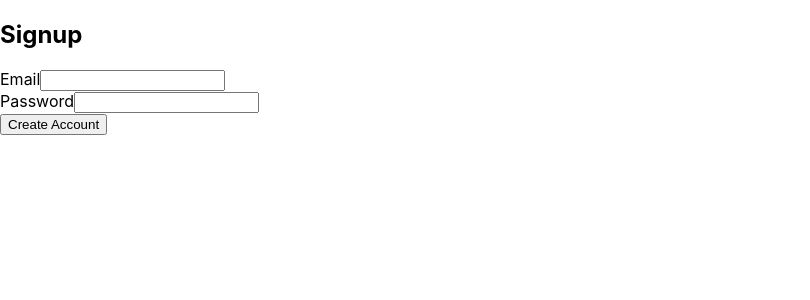
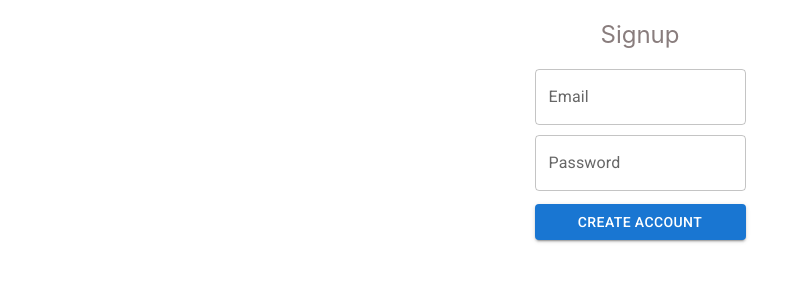
Before and after one commit to avivkal/ProjectsManager, a React (Create React App) app: page /signup in a window 1280 px wide. Shown: the top 300 px of the page, without its empty margins (0-810 px from the left). Built offline with nearby package versions, Linux system fonts and the light colour scheme; what aws-amplify would draw is missing.

Commit message:
feat (files): styling

```diff
--- a/package.json
+++ b/package.json
@@ -4,6 +4,10 @@
   "private": true,
   "dependencies": {
     "@aws-amplify/ui-react": "^5.3.1",
+    "@emotion/react": "^11.11.1",
+    "@emotion/styled": "^11.11.0",
+    "@fontsource/roboto": "^5.0.8",
+    "@mui/material": "^5.14.13",
     "@testing-library/jest-dom": "^5.17.0",
     "@testing-library/react": "^13.4.0",
     "@testing-library/user-event": "^13.5.0",
--- a/public/index.html
+++ b/public/index.html
@@ -24,7 +24,7 @@
       work correctly both with client-side routing and a non-root public URL.
       Learn how to configure a non-root public URL by running `npm run build`.
     -->
-    <title>React App</title>
+    <title>Volunteer Webapp</title>
   </head>
   <body>
     <noscript>You need to enable JavaScript to run this app.</noscript>
--- a/src/Screens/ConfirmSignup/ConfirmSignup.tsx
+++ b/src/Screens/ConfirmSignup/ConfirmSignup.tsx
@@ -6,6 +6,7 @@ import { toast } from 'react-toastify';
 import axios from '../../axiosConfig';
 import { StatusCodesResponse, errorStatusCodes } from '../../utils/statusCodes';
 import Loader from "react-spinners/BeatLoader";
+import Button from '@mui/material/Button';
 
 const VALID_VERIFICATION_CODE_LENGTH = 6;
 
@@ -52,14 +53,22 @@ const ConfirmSignup = () => {
     const isVerifyButtonDisabled = verificationCode.length !== VALID_VERIFICATION_CODE_LENGTH || isLoading;
 
     return (
-        <div>
-            <label htmlFor="verificationCode">Verification Code:</label>
+        <div style={{
+            display: 'flex',
+            flexDirection: 'column',
+            alignItems: 'center',
+            marginTop: '30px'
+        }}>
+            <h2 style={{ color: '#897d7d', fontWeight: 400 }}>Verification Code</h2>
             <ReactCodeInput
-            loading={isLoading}
+                loading={isLoading}
                 onChange={handleVerificationCodeChange}
             />
 
-            <button disabled={isVerifyButtonDisabled} onClick={verifyCode}>Verify</button>
+            <Button
+                style={{ marginTop: '13px' }}
+                disabled={isVerifyButtonDisabled} onClick={verifyCode}
+                variant="contained">Verify</Button>
 
         </div>
     );
--- a/src/Screens/Login/Login.tsx
+++ b/src/Screens/Login/Login.tsx
@@ -4,6 +4,8 @@ import { useNavigate } from 'react-router-dom';
 import axios from '../../axiosConfig';
 import { StatusCodesResponse, errorStatusCodes } from '../../utils/statusCodes';
 import { toast } from 'react-toastify';
+import Button from '@mui/material/Button';
+import TextField from '@mui/material/TextField';
 
 
 const Login = () => { // ! loader
@@ -44,34 +46,34 @@ const Login = () => { // ! loader
     };
 
     return (
-        <div>
-            <h2>Sign In</h2>
-            <div>
-                <div>
-                    <label htmlFor="email">Email</label>
-                    <input
+        <div style={{ display: 'flex', alignItems: 'center', flexDirection: 'column' }}>
+            <h2 style={{ color: '#897d7d', fontWeight: 400 }}>Sign In</h2>
+
+            <div style={{ display: 'flex', flexDirection: 'column' }}>
+                <TextField
                     type="email"
                     id="email"
                     name="email"
                     value={email}
                     onChange={handleEmailChange}
-                        required
-                    />
-                </div>
-                <div>
-                    <label htmlFor="password">Password</label>
-                    <input
+                    label="Email"
+                    variant="outlined" />
+
+                <TextField
+                    style={{ marginTop: '10px' }}
                     type="text"
                     id="password"
                     name="password"
                     value={password}
                     onChange={handlePassswordChange}
-                        required
-                    />
-                </div>
-                <div>
-                    <button onClick={signIn}>Sign In</button>
-                </div>
+                    label="Password"
+                    variant="outlined" />
+
+                <Button
+                    style={{ marginTop: '13px' }}
+                    onClick={signIn}
+                    variant="contained">Sign In</Button>
+
             </div>
         </div>
     );
--- a/src/Screens/Signup/Signup.tsx
+++ b/src/Screens/Signup/Signup.tsx
@@ -4,6 +4,8 @@ import { useNavigate } from 'react-router-dom';
 import { toast } from 'react-toastify';
 import axios from '../../axiosConfig';
 import { StatusCodesResponse, errorStatusCodes } from '../../utils/statusCodes';
+import Button from '@mui/material/Button';
+import TextField from '@mui/material/TextField';
 
 
 const Signup = () => { // ! loader
@@ -55,35 +57,38 @@ const Signup = () => { // ! loader
         }
     };
 
+    console.log(email)
+
     return (
-        <div>
-            <h2>Signup</h2>
-            <div>
-                <div>
-                    <label htmlFor="email">Email</label>
-                    <input
+        <div style={{ display: 'flex', alignItems: 'center', flexDirection: 'column' }}>
+            <h2 style={{ color: '#897d7d', fontWeight: 400 }}>Signup</h2>
+
+            <div style={{ display: 'flex', flexDirection: 'column' }}>
+
+                <TextField
                     type="email"
                     id="email"
                     name="email"
                     value={email}
                     onChange={handleEmailChange}
-                        required
-                    />
-                </div>
-                <div>
-                    <label htmlFor="password">Password</label>
-                    <input
+                    label="Email"
+                    variant="outlined" />
+
+                <TextField
+                    style={{ marginTop: '10px' }}
                     type="text"
                     id="password"
                     name="password"
                     value={password}
                     onChange={handlePassswordChange}
-                        required
-                    />
-                </div>
-                <div>
-                    <button onClick={createAccount}>Create Account</button>
-                </div>
+                    label="Password"
+                    variant="outlined" />
+
+                <Button
+                    style={{ marginTop: '13px' }}
+                    onClick={createAccount}
+                    variant="contained">Create Account</Button>
+
             </div>
         </div>
     );
--- a/src/index.tsx
+++ b/src/index.tsx
@@ -4,6 +4,10 @@ import './index.css';
 import App from './App';
 import 'react-toastify/dist/ReactToastify.css';
 import { ToastContainer } from 'react-toastify';
+import '@fontsource/roboto/300.css';
+import '@fontsource/roboto/400.css';
+import '@fontsource/roboto/500.css';
+import '@fontsource/roboto/700.css';
 
 const root = ReactDOM.createRoot(
   document.getElementById('root') as HTMLElement
```
Also changed, not shown: 1 other file (tests, documents, lock files or other folders). Lines whose indentation alone changed are shown as unchanged.
